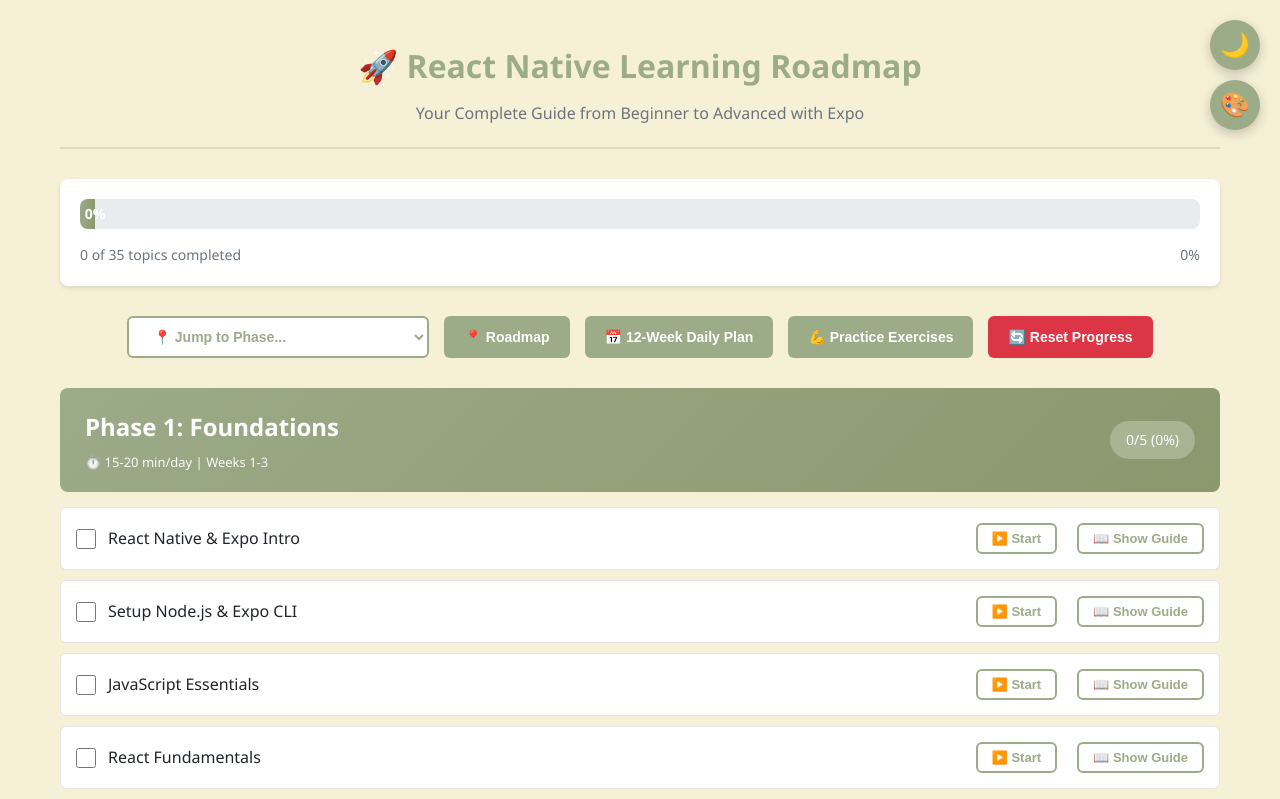
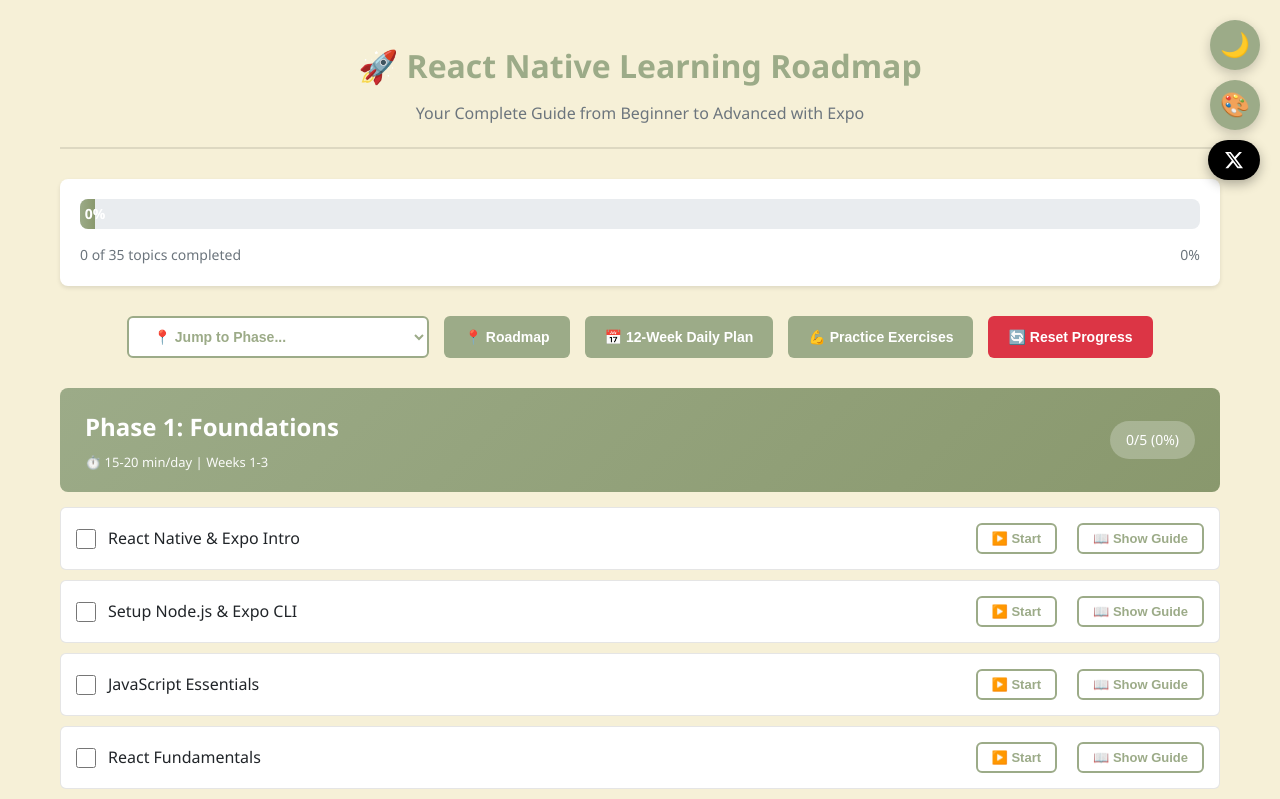
Before and after one commit to Rajat1793/react-native-roadmap, a plain HTML site: page index.html in a window 1280 px wide. Shown: the top 799 px of the page. Drawn offline with Linux system fonts and the light colour scheme.

Commit message:
updated socials

```diff
--- a/index.html
+++ b/index.html
@@ -55,6 +55,12 @@
                 </button>
             </div>
         </div>
+
+        <a href="https://x.com/Rajat_Jas" target="_blank" rel="noopener noreferrer" class="twitter-button" aria-label="Follow on Twitter">
+            <svg viewBox="0 0 24 24" width="20" height="20" fill="currentColor">
+                <path d="M18.244 2.25h3.308l-7.227 8.26 8.502 11.24H16.17l-5.214-6.817L4.99 21.75H1.68l7.73-8.835L1.254 2.25H8.08l4.713 6.231zm-1.161 17.52h1.833L7.084 4.126H5.117z"/>
+            </svg>
+        </a>
 
         <header class="header">
             <h1>🚀 React Native Learning Roadmap</h1>
--- a/styles.css
+++ b/styles.css
@@ -225,6 +225,48 @@ body.dark-mode .color-input-group input[type="text"] {
     border-color: var(--border-dark);
     color: var(--text-dark);
 }
+
+/* Twitter Button */
+.twitter-button {
+    position: fixed;
+    top: 140px;
+    right: 20px;
+    display: flex;
+    align-items: center;
+    gap: 8px;
+    padding: 10px 16px;
+    background: #000000;
+    color: white;
+    text-decoration: none;
+    border-radius: 25px;
+    font-size: 14px;
+    font-weight: 600;
+    box-shadow: 0 4px 12px rgba(0, 0, 0, 0.3);
+    transition: all 0.3s ease;
+    z-index: 998;
+}
+
+.twitter-button:hover {
+    background: #1a1a1a;
+    transform: translateY(-2px);
+    box-shadow: 0 6px 16px rgba(0, 0, 0, 0.5);
+}
+
+.twitter-button svg {
+    flex-shrink: 0;
+    fill: white;
+}
+
+@media (max-width: 768px) {
+    .twitter-button {
+        top: auto;
+        bottom: 20px;
+        right: 20px;
+        padding: 12px 16px;
+        font-size: 13px;
+    }
+}
+
 
 /* Dark Mode Styles */
 body.dark-mode {
```
